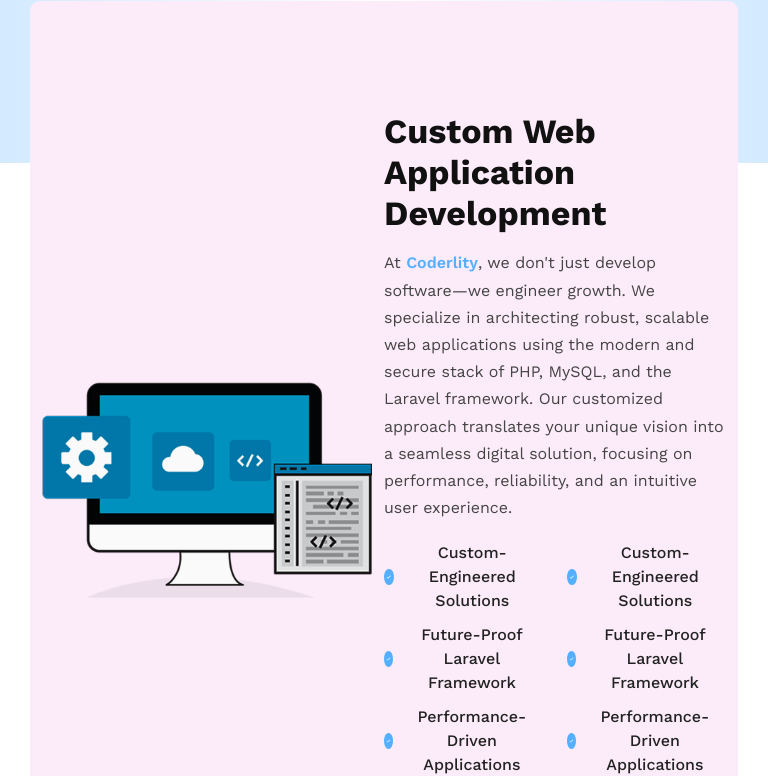
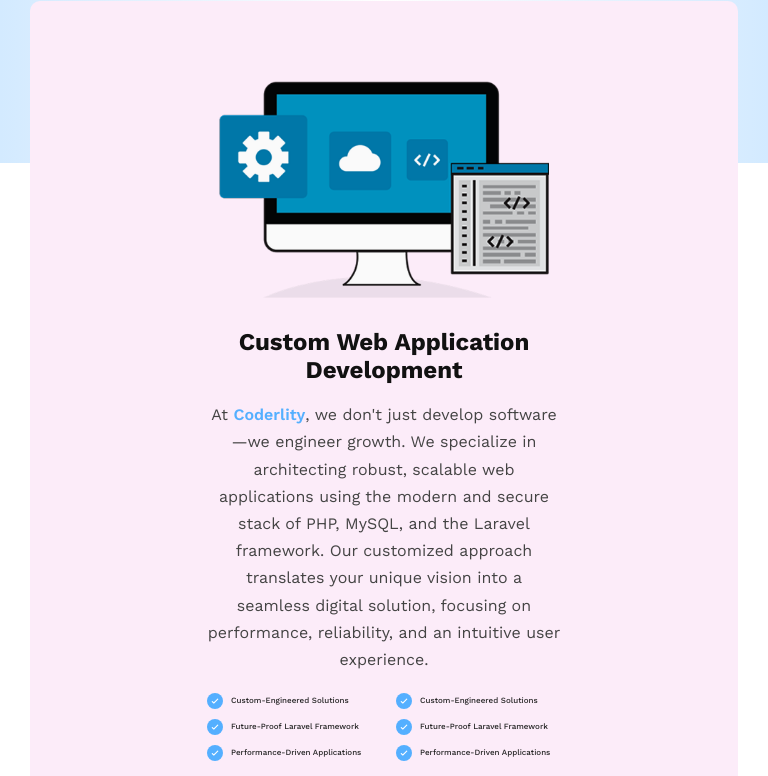
Before and after one commit to jobayer58/Coderlity-landing-page, a React (Vite) app: page / in a window 768 px wide. Shown: the part 724-1500 px from the top of the page. Built offline with nearby package versions, Linux system fonts and the light colour scheme.

Commit message:
added web application tab section with responsive

```diff
--- a/src/WebApplication.css
+++ b/src/WebApplication.css
@@ -84,14 +84,21 @@
 
 /* ✅ Responsive */
 @media (max-width: 991px) {
+    .webapp-title {
+        font-size: 24px;
+    }
+
     .webapp-content {
-    padding-left: 0;
+        padding-left: 18px;
         text-align: center;
         margin-top: 30px;
+
     }
 
     .webapp-features {
-    justify-content: center;
+        /* justify-content: center; */
+        text-align: start;
+        font-size: 14px;
     }
 
     .webapp-buttons {
@@ -105,3 +112,59 @@
         margin-left: 0;
     }
 }
+
+
+/* 📲 Tablet (601px - 991px) */
+@media (min-width: 601px) and (max-width: 991px) {
+    .webapp-parent-row {
+    display: flex;
+    flex-direction: column;
+    align-items: center;
+
+  }
+  .webapp-content{
+    padding: 0px;
+  }
+  .webapp-title{
+    text-align: center;
+    padding: 0px;
+
+  }
+  .webapp-description{
+    text-align: center;
+    padding: 0px;
+
+  }
+
+  .webapp-features{
+    text-align: start;
+    font-size: 8px;
+  }
+
+}
+
+/* 💻 Laptop (992px - 1280px) */
+@media (min-width: 992px) and (max-width: 1280px) {
+
+
+    .webapp-image {
+        height: 200px;
+    }
+
+    .webapp-title {
+        font-size: 24px;
+
+    }
+    .webapp-description {
+        font-size: 14px;
+
+    }
+    .webapp-features {
+        display: flex;
+        text-align: start;
+        font-size: 10px;
+    }
+    .start-btn {
+        padding: 6px 10px;
+    }
+}
--- a/src/WebApplication.jsx
+++ b/src/WebApplication.jsx
@@ -15,7 +15,7 @@ const WebApplication = () => {
                 {/* web Application Content */}
                 <section className="webapp-section">
                     <Container>
-                        <Row className="align-items-center">
+                        <Row className="webapp-parent-row">
                             {/* Left Image */}
                             <Col md={6} className="webapp-image-col">
                                 <img src={webAppImage} alt="Web Application" className="webapp-image" />
```
Lines whose indentation alone changed are shown as unchanged.
